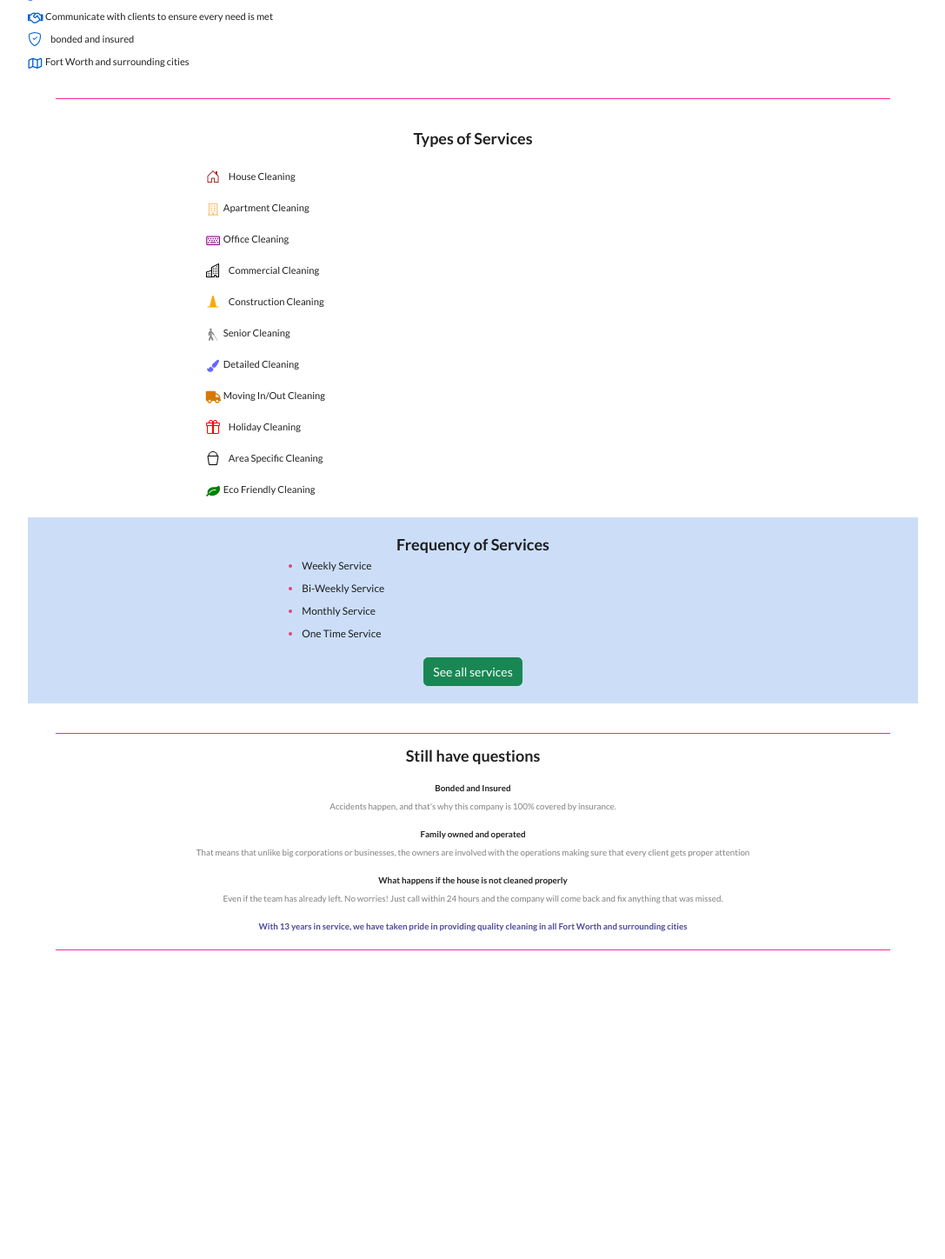
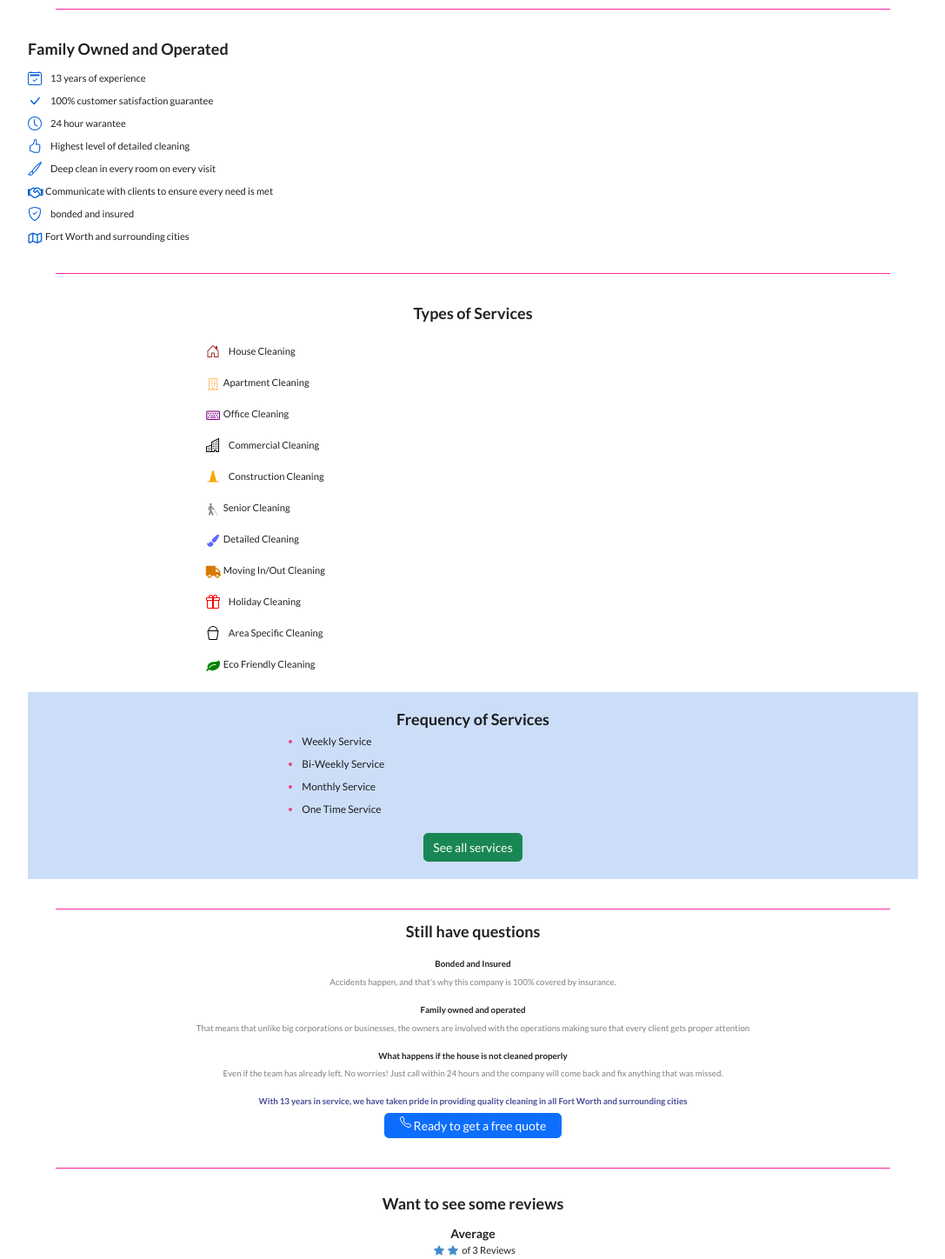
Before and after one commit to brian-hornbrook/Marianas, a Django app: page / in a window 1280 px wide; the page is wider, and only the part inside the window is pictured. Shown: the part 1395-2843 px from the top of that part at 87% size, without its empty margins (96-1183 px from the left). Before the commit the page ends 2488 px from the top of that part, so only its background shows below. Run offline with Django 3.2, Linux system fonts and the light colour scheme; data comes from the database, SQL or seed files in the repository; both versions use the stored data as it was after the commit; some libraries are stand-ins or nearby versions; some web fonts are replaced.

Commit message:
added showing average reviews

```diff
--- a/cleaning/static/home.css
+++ b/cleaning/static/home.css
@@ -60,7 +60,7 @@ section ul p {
 #description p {
     text-align: center;
     font-size: 0.85rem;
-    color: #005DD6B3;
+    color: #5B9EDC;
 }
 
 
@@ -187,10 +187,62 @@ section ul p {
 /*** MOTTO ***/
 #motto {
     display: flex;
+    flex-flow: column;
     justify-content: center;
+    align-items: center;
+    margin: 20px;
 }
 
 #motto h6 {
     color: #000070b5;
     width: 75%;
 }
+
+#motto button {
+    display: flex;
+    flex-flow: row nowrap;
+    padding: 3px 17px;
+}
+
+#motto span {
+    margin-right: 3px;
+    display: flex;
+    align-items: center;
+}
+
+
+
+/*** reviews ***/
+#reviews {
+    text-align: center;
+    margin: 15px;
+}
+
+#reviews h5 {
+    margin: 0;
+}
+
+#reviews #star-area {
+    margin: 2px;
+    display: flex;
+    flex-flow: row nowrap;
+}
+
+#reviews .stars {
+    display: flex;
+    align-items: center;
+    margin: 0 2px;
+}
+
+#reviews .stars svg {
+    color: rgb(66, 139, 202);
+    width: 12px;
+}
+
+#reviews p {
+    display: flex;
+    flex-flow: row nowrap;
+    align-items: center;
+    justify-content: center;
+    font-size: 0.8rem;
+}
--- a/cleaning/static/index.css
+++ b/cleaning/static/index.css
@@ -13,8 +13,11 @@ header ul {
     background-color: #ff008d70;
 }
 
+header ul div {
+    width: 50%;
+}
+
 header li {
-    width: 50%;
     list-style-type: none;
     display: flex;
     justify-content: center;
@@ -24,7 +27,7 @@ header li {
 }
 
 header #separator {
-    height: 30px;
+    height: 55px;
     width: 1px;
     border-right: 1px solid #000000b5;
 }
@@ -49,13 +52,11 @@ header a:hover {
 }
 
 header li svg {
-    color: white;
     height: 13px;
 }
 
 header #brand-img {
     width: 100%;
-    height: 40px;
 }
 
 header #brand-name {
@@ -65,8 +66,13 @@ header #brand-name {
 
 header #brand-name-area {
     position: relative;
-    top: -20px;
-    left: 20px;
+    top: -05px;
+    width: 100%;
+}
+
+header #brand-name-area p {
+    color: #CB2A6B;
+    font-size: 0.55rem;
 }
 
 header h2,
@@ -81,8 +87,3 @@ header h2 {
     position: relative;
     left: 30px;
 }
-
-header p {
-    color: #ff008ddb;
-    font-size: 0.8rem;
-}
--- a/cleaning/templates/home.html
+++ b/cleaning/templates/home.html
@@ -194,13 +194,40 @@
     <div id="motto">
         <h6>With 13 years in service, we have taken pride in providing quality cleaning in all
             Fort Worth and surrounding cities</h6>
+        <a href="tel:8176297423">
+            <button type="button" class="btn btn-primary">
+                <span>
+                    <svg xmlns="http://www.w3.org/2000/svg" width="13" height="13" fill="currentColor"
+                        class="bi bi-telephone" viewBox="0 0 16 16">
+                        <path
+                            d="M3.654 1.328a.678.678 0 0 0-1.015-.063L1.605 2.3c-.483.484-.661 1.169-.45 1.77a17.568 17.568 0 0 0 4.168 6.608 17.569 17.569 0 0 0 6.608 4.168c.601.211 1.286.033 1.77-.45l1.034-1.034a.678.678 0 0 0-.063-1.015l-2.307-1.794a.678.678 0 0 0-.58-.122l-2.19.547a1.745 1.745 0 0 1-1.657-.459L5.482 8.062a1.745 1.745 0 0 1-.46-1.657l.548-2.19a.678.678 0 0 0-.122-.58L3.654 1.328zM1.884.511a1.745 1.745 0 0 1 2.612.163L6.29 2.98c.329.423.445.974.315 1.494l-.547 2.19a.678.678 0 0 0 .178.643l2.457 2.457a.678.678 0 0 0 .644.178l2.189-.547a1.745 1.745 0 0 1 1.494.315l2.306 1.794c.829.645.905 1.87.163 2.611l-1.034 1.034c-.74.74-1.846 1.065-2.877.702a18.634 18.634 0 0 1-7.01-4.42 18.634 18.634 0 0 1-4.42-7.009c-.362-1.03-.037-2.137.703-2.877L1.885.511z" />
+                    </svg>
+                </span>
+                Ready to get a free quote
+            </button>
+        </a>
     </div>
 </section>
 <div class="spacer">
     <hr>
 </div>
+<!-- reviews -->
 <div id="reviews">
-
+    <h3>Want to see some reviews</h3>
+    <h5>Average</h5>
+    <p>
+        <span id="star-area">
+            {% for star in averageReviews %}
+            <span class="stars"><svg xmlns="http://www.w3.org/2000/svg" width="16" height="16" fill="currentColor"
+                    class="bi bi-star-fill" viewBox="0 0 16 16">
+                    <path
+                        d="M3.612 15.443c-.386.198-.824-.149-.746-.592l.83-4.73L.173 6.765c-.329-.314-.158-.888.283-.95l4.898-.696L7.538.792c.197-.39.73-.39.927 0l2.184 4.327 4.898.696c.441.062.612.636.282.95l-3.522 3.356.83 4.73c.078.443-.36.79-.746.592L8 13.187l-4.389 2.256z" />
+                </svg>
+            </span>
+            {% endfor %}
+        </span>
+        of {{ totalReviews }} Reviews
+    </p>
 </div>
 
 {% endblock %}
--- a/cleaning/templates/index.html
+++ b/cleaning/templates/index.html
@@ -20,44 +20,65 @@
     <link rel="stylesheet" href="{% static 'index.css' %}">
     <link rel="stylesheet" href="{% static 'home.css' %}">
     <link rel="stylesheet" href="{% static 'services.css' %}">
+    <link rel="stylesheet" href="{% static 'reviews.css' %}">
 </head>
 
 <body>
     <header>
         <ul>
+            <div>
                 <li>
+
+                    <a href="/services">
                         <svg xmlns="http://www.w3.org/2000/svg" width="20" height="30" fill="currentColor"
                             class="bi bi-calendar2-heart" viewBox="0 0 16 16">
                             <path fill-rule="evenodd"
                                 d="M4 .5a.5.5 0 0 0-1 0V1H2a2 2 0 0 0-2 2v11a2 2 0 0 0 2 2h12a2 2 0 0 0 2-2V3a2 2 0 0 0-2-2h-1V.5a.5.5 0 0 0-1 0V1H4V.5ZM1 3a1 1 0 0 1 1-1h12a1 1 0 0 1 1 1v11a1 1 0 0 1-1 1H2a1 1 0 0 1-1-1V3Zm2 .5a.5.5 0 0 0-.5.5v1a.5.5 0 0 0 .5.5h10a.5.5 0 0 0 .5-.5V4a.5.5 0 0 0-.5-.5H3Zm5 4.493c1.664-1.711 5.825 1.283 0 5.132-5.825-3.85-1.664-6.843 0-5.132Z" />
                         </svg>
-                <a href="/services">See all our services</a>
+                        See all our services
+                    </a>
                 </li>
+                <li>
+
+                    <a href="/reviews">
+                        <svg xmlns="http://www.w3.org/2000/svg" width="16" height="16" fill="currentColor"
+                            class="bi bi-star" viewBox="0 0 16 16">
+                            <path
+                                d="M2.866 14.85c-.078.444.36.791.746.593l4.39-2.256 4.389 2.256c.386.198.824-.149.746-.592l-.83-4.73 3.522-3.356c.33-.314.16-.888-.282-.95l-4.898-.696L8.465.792a.513.513 0 0 0-.927 0L5.354 5.12l-4.898.696c-.441.062-.612.636-.283.95l3.523 3.356-.83 4.73zm4.905-2.767-3.686 1.894.694-3.957a.565.565 0 0 0-.163-.505L1.71 6.745l4.052-.576a.525.525 0 0 0 .393-.288L8 2.223l1.847 3.658a.525.525 0 0 0 .393.288l4.052.575-2.906 2.77a.565.565 0 0 0-.163.506l.694 3.957-3.686-1.894a.503.503 0 0 0-.461 0z" />
+                        </svg>
+                        See all our reviews
+                    </a>
+                </li>
+            </div>
+
             <span id="separator"></span>
+            <div>
                 <li>
+                    <a href="tel:8176297423">
                         <svg xmlns="http://www.w3.org/2000/svg" width="16" height="16" fill="currentColor"
                             class="bi bi-telephone" viewBox="0 0 16 16">
                             <path
                                 d="M3.654 1.328a.678.678 0 0 0-1.015-.063L1.605 2.3c-.483.484-.661 1.169-.45 1.77a17.568 17.568 0 0 0 4.168 6.608 17.569 17.569 0 0 0 6.608 4.168c.601.211 1.286.033 1.77-.45l1.034-1.034a.678.678 0 0 0-.063-1.015l-2.307-1.794a.678.678 0 0 0-.58-.122l-2.19.547a1.745 1.745 0 0 1-1.657-.459L5.482 8.062a1.745 1.745 0 0 1-.46-1.657l.548-2.19a.678.678 0 0 0-.122-.58L3.654 1.328zM1.884.511a1.745 1.745 0 0 1 2.612.163L6.29 2.98c.329.423.445.974.315 1.494l-.547 2.19a.678.678 0 0 0 .178.643l2.457 2.457a.678.678 0 0 0 .644.178l2.189-.547a1.745 1.745 0 0 1 1.494.315l2.306 1.794c.829.645.905 1.87.163 2.611l-1.034 1.034c-.74.74-1.846 1.065-2.877.702a18.634 18.634 0 0 1-7.01-4.42 18.634 18.634 0 0 1-4.42-7.009c-.362-1.03-.037-2.137.703-2.877L1.885.511z" />
                         </svg>
-                <a href="tel:8176297423">Call Us (817) 629 7423</a>
+                        Call Us (817) 629 7423
+                    </a>
                 </li>
+            </div>
+
         </ul>
 
 
         <nav class="navbar navbar-expand-lg">
-            <img id="brand-img" src="{% static 'images/roof.png' %}" alt="brand">
-            <div class="container-fluid">
+            <img id="brand-img" src="{% static 'images/marianas-logo.png' %}" alt="logo">
             <div id="brand-name-area">
-                    <h2 id="brand-name">Mariana's</h2>
-                    <h3>House Cleaning Service LLC</h3>
                 <p>Bonded & Insured</p>
             </div>
-                <button class="navbar-toggler" type="button" data-bs-toggle="collapse"
+            <div class="container-fluid">
+                <!-- <button class="navbar-toggler" type="button" data-bs-toggle="collapse"
                     data-bs-target="#navbarSupportedContent" aria-controls="navbarSupportedContent"
                     aria-expanded="false" aria-label="Toggle navigation">
                     <span class="navbar-toggler-icon"></span>
-                </button>
+                </button> -->
 
                 <div class="collapse navbar-collapse" id="navbarSupportedContent">
                     <ul class="navbar-nav me-auto mb-2 mb-lg-0">
@@ -95,10 +116,14 @@
     </header>
     {% block content %}{% endblock %}
 
-    <!-- Bootstrap -->
+    <!-- bootstrap -->
     <script src="https://cdn.jsdelivr.net/npm/bootstrap@5.2.2/dist/js/bootstrap.bundle.min.js"
         integrity="sha384-OERcA2EqjJCMA+/3y+gxIOqMEjwtxJY7qPCqsdltbNJuaOe923+mo//f6V8Qbsw3"
         crossorigin="anonymous"></script>
+    <!-- semantic ui -->
+    <script src="https://cdnjs.cloudflare.com/ajax/libs/semantic-ui/2.5.0/semantic.min.js"
+        integrity="sha512-Xo0Jh8MsOn72LGV8kU5LsclG7SUzJsWGhXbWcYs2MAmChkQzwiW/yTQwdJ8w6UA9C6EVG18GHb/TrYpYCjyAQw=="
+        crossorigin="anonymous" referrerpolicy="no-referrer"></script>
 </body>
 
 </html>
--- a/cleaning/views.py
+++ b/cleaning/views.py
@@ -6,13 +6,15 @@ from django.db import IntegrityError
 from .forms import ReviewForm
 from .models import Review
 
+
 def signupUser(request):
     if request.method == 'GET':
         return render(request, 'signupUser.html', {'form': UserCreationForm()})
     else:
         if request.POST['password1'] == request.POST['password2']:
             try:
-                user = User.objects.create_user(request.POST['username'], password=request.POST['password1'])
+                user = User.objects.create_user(
+                    request.POST['username'], password=request.POST['password1'])
                 user.save()
                 print(user)
                 login(request, user)
@@ -31,12 +33,14 @@ def loginUser(request):
         return render(request, 'login.html', {'form': AuthenticationForm()})
     else:
         errors = ""
-        user = authenticate(request, username=request.POST["username"], password=request.POST["password"])
+        user = authenticate(
+            request, username=request.POST["username"], password=request.POST["password"])
         if user is None:
             return render(request, "login.html", {"form": AuthenticationForm(), "errors": "username or password doesn't exists"})
         else:
             login(request, user)
             return redirect('/')
+
 
 def logoutUser(request):
     if request.method == 'POST':
@@ -47,17 +51,38 @@ def logoutUser(request):
         return render(request, 'home.html')
         print("didn't logout")
 
+
 def home(request):
-    return render(request, 'home.html')
+    if request.method == 'GET':
+        reviews = Review.objects.all()
+        totalReviews = reviews.__len__()
+        averageReviews = 0
+        for review in reviews:
+            averageReviews += review.rating
+            formatedReviews = []
+        averageReviews /= totalReviews
+        averageReviews = int(averageReviews)
+        formatedAverageReviews = []
+        for average in range(averageReviews):
+            formatedAverageReviews.append("")
+
+        return render(request, 'home.html', {
+            "totalReviews": totalReviews,
+            "averageReviews": formatedAverageReviews
+        })
+
 
 def services(request):
     return render(request, 'services.html')
 
+
 def about(request):
     return render(request, 'about.html')
 
+
 def services(request):
     return render(request, 'services.html')
+
 
 def reviews(request):
     if request.method == 'GET':
@@ -66,20 +91,42 @@ def reviews(request):
         averageReviews = 0
         for review in reviews:
             averageReviews += review.rating
-            formatedR = []
+            formatedReviews = []
             for rating in range(review.rating):
-                formatedR.append("")
-                review.rating = formatedR
-        print(reviews)
-
+                formatedReviews.append("")
+                review.rating = formatedReviews
         averageReviews /= totalReviews
         averageReviews = int(averageReviews)
+        formatedAverageReviews = []
+        for average in range(averageReviews):
+            formatedAverageReviews.append("")
 
         return render(request, 'reviews.html', {
-            "reviews": reviews,
             "totalReviews": totalReviews,
-            "averageReviews": averageReviews
+            "averageReviews": formatedAverageReviews
         })
+
+    # if request.method == 'GET':
+    #     reviews = Review.objects.all()
+    #     totalReviews = reviews.__len__()
+    #     averageReviews = 0
+    #     for review in reviews:
+    #         averageReviews += review.rating
+    #         formatedR = []
+    #         for rating in range(review.rating):
+    #             formatedR.append("")
+    #             review.rating = formatedR
+    #     print(reviews)
+
+    #     averageReviews /= totalReviews
+    #     averageReviews = int(averageReviews)
+
+    #     return render(request, 'reviews.html', {
+    #         "reviews": reviews,
+    #         "totalReviews": totalReviews,
+    #         "averageReviews": averageReviews
+    #     })
+
 
 def addReview(request):
     if request.method == 'GET':
```
Also changed, not shown: cleaning/templates/forms.html (deleted, +0 -31 lines), cleaning/templates/reviews.html (added, +83 -0 lines), cleaning/static/images/marianas-logo.png (added), cleaning/static/images/roof.png (deleted), cleaning/static/reviews.css (added), db.sqlite3. Lines whose indentation alone changed are shown as unchanged.
